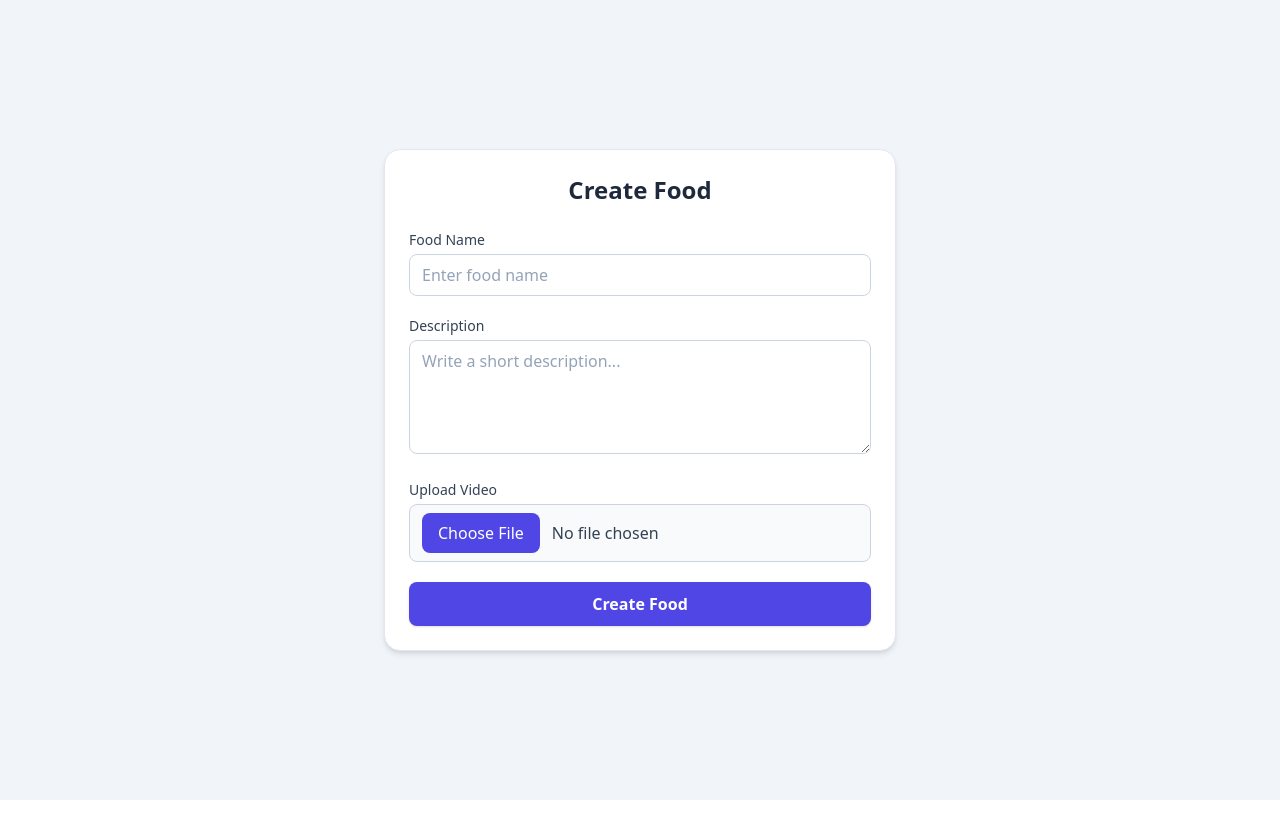
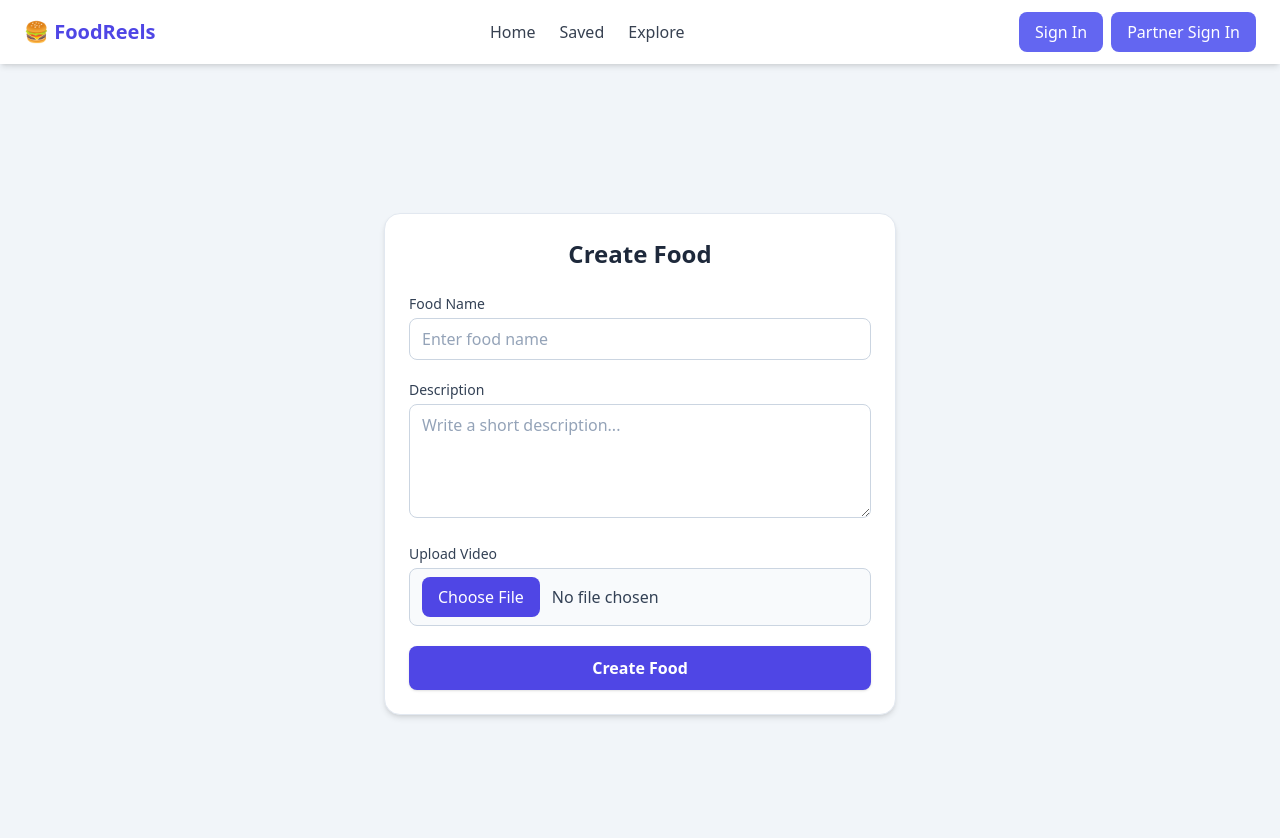
Before and after one commit to kartik-667/reel-style-food-app, a React (Vite) app in the folder frontend/: page /createfood in a window 1280 px wide. Shown: the top 838 px of the page. Before the commit the page ends 800 px from the top, so only its background shows below. Built offline with nearby package versions, Linux system fonts and the light colour scheme; no server answers.

Commit message:
navbar component

```diff
--- a/frontend/src/App.jsx
+++ b/frontend/src/App.jsx
@@ -8,10 +8,13 @@ import Home from './pages/Home'
 import FoodPartnerProfile from './pages/FoodPartnerProfile'
 import Createfood from './pages/Createfood'
 import SavedPage from './pages/SavedPage'
-
+import Navbar from './components/Navbar'
 function App() {
   return (
     <>
+
+    <Navbar></Navbar>
+
 
     <Routes>
       <Route path='/user/register' element={<UserRegister></UserRegister>}></Route>
--- /dev/null
+++ b/frontend/src/components/Navbar.jsx
@@ -0,0 +1,92 @@
+import { Link } from "react-router-dom";
+import axios from "axios";
+import { useEffect, useState } from "react";
+
+export default function Navbar() {
+  const [user, setUser] = useState(null);
+
+  // ✅ Check if user is logged in
+  useEffect(() => {
+    async function check() {
+      try {
+        const result = await axios.post(
+          "http://localhost:5555/api/auth/user/checksignin",
+          {},
+          { withCredentials: true }
+        );
+
+        if (result.data?.result) {
+          setUser(result.data.user);
+        } else {
+          setUser(null);
+        }
+      } catch (error) {
+        console.log("Error checking user:", error);
+      }
+    }
+    check();
+  }, []);
+
+  // ✅ Sign Out
+  const handleSignOut = async () => {
+    try {
+      await axios.post(
+        "http://localhost:5555/api/auth/user/logout",
+        {},
+        { withCredentials: true }
+      );
+      setUser(null);
+    } catch (error) {
+      console.log("Signout error:", error);
+    }
+  };
+
+  return (
+    <nav className="w-full bg-white shadow-md px-6 py-3 flex items-center justify-between sticky top-0 z-50">
+      {/* Logo */}
+      <Link to="/" className="text-xl font-bold text-indigo-600">
+        🍔 FoodReels
+      </Link>
+
+      {/* Links */}
+      <div className="flex items-center gap-6 text-gray-700 font-medium">
+        <Link to="/" className="hover:text-indigo-600 transition">
+          Home
+        </Link>
+        <Link to="/saved" className="hover:text-indigo-600 transition">
+          Saved
+        </Link>
+        <Link to="/explore" className="hover:text-indigo-600 transition">
+          Explore
+        </Link>
+      </div>
+
+      {/* Auth buttons */}
+      <div>
+        {user !== null ? (
+          <button
+            onClick={handleSignOut}
+            className="bg-red-500 text-white px-4 py-2 rounded-lg hover:bg-red-600 transition"
+          >
+            Sign Out
+          </button>
+        ) : (
+          <div className="flex gap-2">
+            <Link
+              to="/user/login"
+              className="bg-indigo-500 text-white px-4 py-2 rounded-lg hover:bg-indigo-600 transition"
+            >
+              Sign In
+            </Link>
+            <Link
+              to="/foodpartner/login"
+              className="bg-indigo-500 text-white px-4 py-2 rounded-lg hover:bg-indigo-600 transition"
+            >
+              Partner Sign In
+            </Link>
+          </div>
+        )}
+      </div>
+    </nav>
+  );
+}
--- a/frontend/src/pages/Home.jsx
+++ b/frontend/src/pages/Home.jsx
@@ -469,7 +469,7 @@ export default function Home() {
   return (
     <div className="relative h-screen w-screen snap-y snap-mandatory overflow-y-scroll bg-black">
       {/* Navbar */}
-      <nav className="w-full bg-white shadow-md px-6 py-3 flex items-center justify-between sticky top-0 z-50">
+      {/* <nav className="w-full bg-white shadow-md px-6 py-3 flex items-center justify-between sticky top-0 z-50">
         <Link to="/" className="text-xl font-bold text-indigo-600">
           🍔 FoodReels
         </Link>
@@ -495,15 +495,25 @@ export default function Home() {
               Sign Out
             </button>
           ) : (
-            <Link
+            <div className="flex gap-1">
+              <Link
               to="/user/login"
               className="bg-indigo-500 text-white px-4 py-2 rounded-lg hover:bg-indigo-600 transition"
             >
               Sign In
             </Link>
+            <Link
+              to="/foodpartner/login"
+              className="bg-indigo-500 text-white px-4 py-2 rounded-lg hover:bg-indigo-600 transition"
+            >
+              Food Partner Sign In
+            </Link>
+
+            </div>
+
           )}
         </div>
-      </nav>
+      </nav> */}
 
       {/* Video feed */}
       {allvideos.map((video) => (
```
